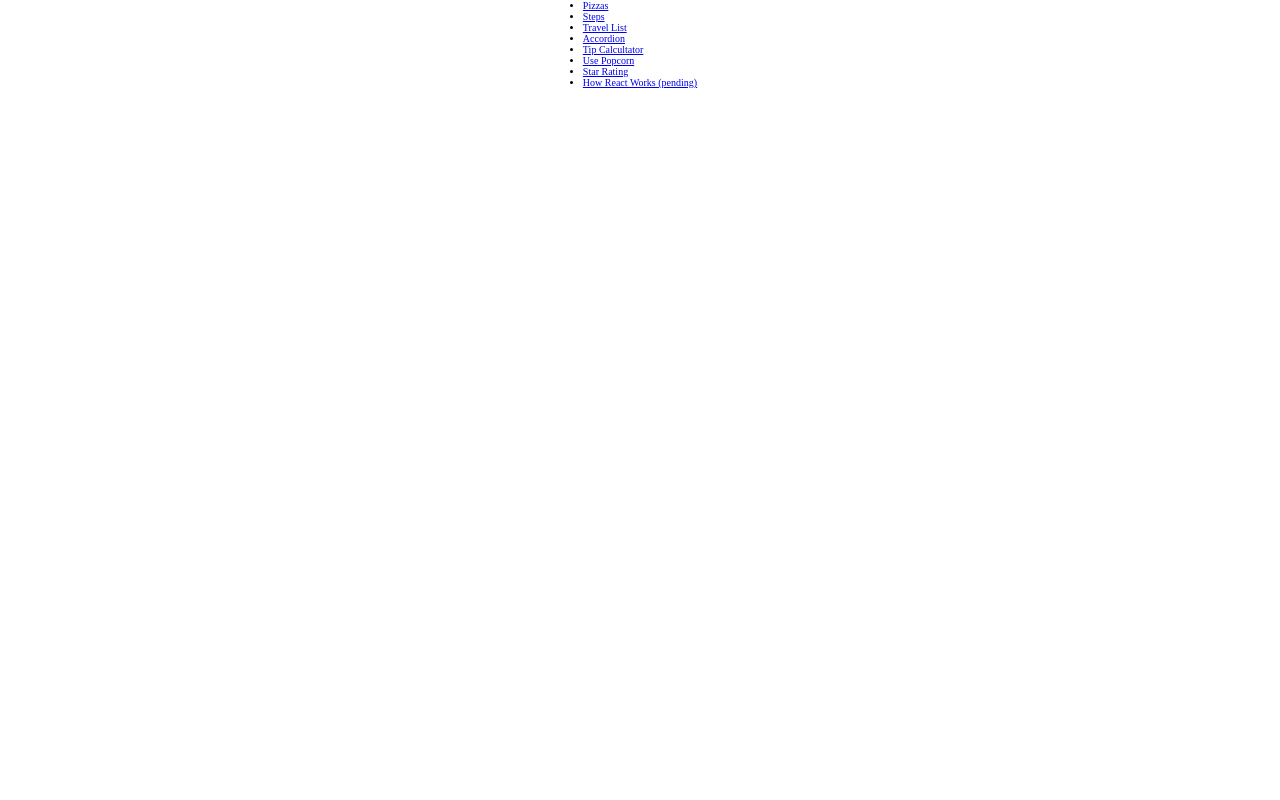
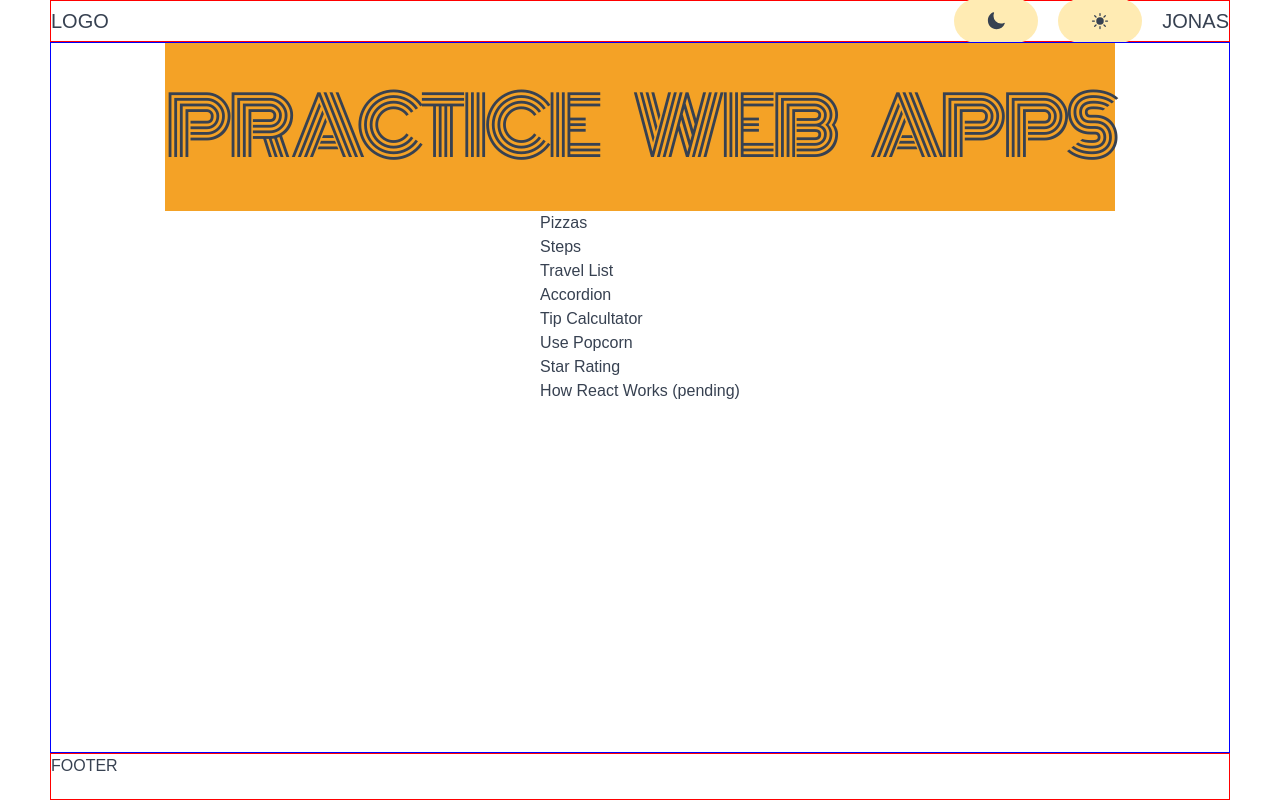
Before and after one commit to fkurusu7/learning_react, a React (Vite) app: page / in a window 1280 px wide. Built offline with nearby package versions, Linux system fonts and the light colour scheme.

Commit message:
style main app

```diff
--- a/src/App.jsx
+++ b/src/App.jsx
@@ -10,10 +10,12 @@ import CalcApp from "./apps/calculator/CalcApp";
 import UsePopcornApp from "./apps/usepopcorn/UsePopcornApp";
 import StartRating from "./apps/usepopcorn/StarRating";
 import HowReactWorks from "./apps/howreactworks/HowReactWorks";
+import GlobalStyles from "./ui/GlobalStyles";
 
 function App() {
   return (
     <BrowserRouter>
+      <GlobalStyles />
       <Routes>
         <Route path="/" element={<AppLayout />}>
           <Route index element={<MainApp />} />
--- a/src/ui/AppLayout.jsx
+++ b/src/ui/AppLayout.jsx
@@ -1,25 +1,43 @@
 import styled from "styled-components";
 import { Outlet } from "react-router-dom";
+import Header from "./Header";
 
 const StyledAppLayout = styled.div`
   display: flex;
-  justify-content: center;
+  justify-content: start;
   align-items: center;
   flex-direction: column;
+
+  height: 100vh;
+  padding: 0 5rem;
 `;
 
 const StyledMain = styled.main`
   display: flex;
-  justify-content: center;
+  flex-direction: column;
+  justify-content: start;
   align-items: center;
+
+  border: 1px solid blue;
+  height: 90vh; // Header is 4vh, footer 6vh
+  width: 100%;
+`;
+
+const Styledfooter = styled.footer`
+  border: 1px solid red;
+  height: 6vh;
+  width: 100%;
 `;
 
 function AppLayout() {
   return (
     <StyledAppLayout>
+      <Header />
       <StyledMain>
+        <h1>Practice Web Apps</h1>
         <Outlet />
       </StyledMain>
+      <Styledfooter>FOOTER</Styledfooter>
     </StyledAppLayout>
   );
 }
--- /dev/null
+++ b/src/ui/GlobalStyles.js
@@ -0,0 +1,270 @@
+import { createGlobalStyle, keyframes } from "styled-components";
+
+const GlobalStyles = createGlobalStyle`
+/* Colors adapted from https://tailwindcss.com/docs/customizing-colors */
+
+  :root {
+    &, &.light-mode{
+      /* Grey */
+      --color-grey-0: #fff;
+      --color-grey-50: #f9fafb;
+      --color-grey-100: #f3f4f6;
+      --color-grey-200: #e5e7eb;
+      --color-grey-300: #d1d5db;
+      --color-grey-400: #9ca3af;
+      --color-grey-500: #6b7280;
+      --color-grey-600: #4b5563;
+      --color-grey-700: #374151;
+      --color-grey-800: #1f2937;
+      --color-grey-900: #111827;
+      --color-black: #000;
+
+      --color-blue-100: #f0f9ff;
+      --color-blue-700: #0369a1;
+      --color-blue-800: #1e40af;
+      --color-green-100: #dcfce7;
+      --color-green-200: #bbf7d0;
+      --color-green-700: #15803d;
+      --color-green-800: #166534;
+      --color-yellow-100: #fef9c3;
+      --color-yellow-500: #f59e0b;
+      --color-yellow-700: #a16207;
+      --color-silver-100: #e5e7eb;
+      --color-silver-700: #374151;
+      --color-indigo-100: #e0e7ff;
+      --color-indigo-700: #4338ca;
+
+      --color-red-100: #fee2e2;
+      --color-red-200: #fecaca;
+      --color-red-300: #fca5a5;
+      --color-red-700: #b91c1c;
+      --color-red-800: #991b1b;
+      --color-pink-500: #ec4899;
+      --color-pink-600: #db2777;
+    }
+
+    // DARK MODE
+    &.dark-mode{
+      --color-grey-0: #18212f;
+      --color-grey-50: #111827;
+      --color-grey-100: #1f2937;
+      --color-grey-200: #374151;
+      --color-grey-300: #4b5563;
+      --color-grey-400: #6b7280;
+      --color-grey-500: #9ca3af;
+      --color-grey-600: #d1d5db;
+      --color-grey-700: #e5e7eb;
+      --color-grey-800: #f3f4f6;
+      --color-grey-900: #f9fafb;
+
+      --color-blue-100: #075985;
+      --color-blue-700: #e0f2fe;
+      --color-green-100: #166534;
+      --color-green-200: #15803d;
+      --color-green-700: #bbf7d0;
+      --color-green-800: #dcfce7;
+      --color-yellow-100: #854d0e;
+      --color-yellow-700: #fef9c3;
+      --color-silver-100: #374151;
+      --color-silver-700: #f3f4f6;
+      --color-indigo-100: #3730a3;
+      --color-indigo-700: #e0e7ff;
+
+      --color-red-100: #fee2e2;
+      --color-red-700: #b91c1c;
+      --color-red-800: #991b1b;
+
+      --backdrop-color: rgba(0, 0, 0, 0.3);
+
+      --shadow-sm: 0 1px 2px rgba(0, 0, 0, 0.4);
+      --shadow-md: 0px 0.6rem 2.4rem rgba(0, 0, 0, 0.3);
+      --shadow-lg: 0 2.4rem 3.2rem rgba(0, 0, 0, 0.4);
+
+      --image-grayscale: 0;
+      --image-opacity: 100%;
+    }
+
+    /* Blue */
+    --color-brand-50: #F7FBFF;
+    --color-brand-50-1: #F4FAFF;
+    --color-brand-100: #dbeafe;
+    --color-brand-200: #bfdbfe;
+    --color-brand-500: #3b82f6;
+    --color-brand-600: #2563eb;
+    --color-brand-700: #1d4ed8;
+    --color-brand-800: #1e40af;
+    --color-brand-900: #1e3a8a;
+
+    --backdrop-color: rgba(255, 255, 255, 0.1);
+
+    --shadow-sm: 0 1.5px 2px rgba(0, 0, 0, 0.06);
+    --shadow-md: 0 2px 3px rgba(0, 0, 0, .09);
+    --shadow-lg: 0 3px 4px rgba(0, 0, 0, 0.3);
+    --shadow-modal: 0 0 10px .1px rgba(0, 0, 0, .5);
+
+    --border-radius-tiny: 6px;
+    --border-radius-sm: 9px;
+    --border-radius-md: 12px;
+    --border-radius-lg: 15px;
+    --border-radius-full: 50%;
+
+    --padding-layout-x: 2rem;
+
+    /* Table Docs Layout Header/Rows */
+    /* di, dName, date, resp, clnt, actns */
+    --table-layout: 0.4fr 2.2fr 1.1fr 2.2fr 1.5fr 1.5fr;
+    --table-layout-padding: 1.4rem 2.4rem;
+    /* di, dName, date, resp, actns */
+    --table-layout-850: 0.2fr 2.1fr 1.1fr 2.1fr 1.3fr 1.3fr;
+    --table-layout-padding-850: 1.3rem 1.5rem;
+    /* di, dName, date, actns */
+    --table-layout-600: 0.3fr 1.5fr 1fr 1.2fr;
+    --table-layout-padding-600: 1rem 1.2rem;
+  }
+
+  *,
+  *::before,
+  *::after {
+    box-sizing: border-box;
+    padding: 0;
+    margin: 0;
+
+    /* Creating animations for dark mode */
+    /* transition: background-color 0.3s, border 0.3s; */
+    transition: all 0.2s ease-in-out;
+  }
+
+  html {
+    font-size: 62.5%;
+  }
+
+  body {
+    background-color: var(--color-grey-0);
+    color: var(--color-grey-700);
+    font-family: "Sono", sans-serif;
+
+    /* transition: color 0.3s, background-color 0.3s; */
+    transition: all 0.2s ease-in-out;
+    min-height: 100vh;
+    line-height: 1.5;
+    font-size: 1.6rem;
+  }
+
+  input,
+  button,
+  textarea,
+  select {
+    font: inherit;
+    color: inherit;
+  }
+
+  // Handles Errors for FormRow inputs
+  input.error,
+  input.error:focus,
+  input.error:not(:placeholder-shown),
+  textarea.error,
+  textarea.error:focus,
+  textarea.error:not(:placeholder-shown) {
+    /* background-color: var(--color-red-100); */
+    outline: 1px solid var(--color-red-700) !important;
+  }
+  input.error + label,
+  textarea.error + label{
+    color: var(--color-red-700) !important;
+  }
+
+  input.error + span,
+  input.error:focus + span,
+  input.error:not(:placeholder-shown) + span{
+    color: var(--color-red-700);
+  }
+  // Handles Errors for FormRow inputs
+
+
+  button {
+    cursor: pointer;
+  }
+
+  *:disabled {
+    cursor: not-allowed;
+  }
+
+  select:disabled,
+  input:disabled {
+    background-color: var(--color-grey-50);
+    color: var(--color-grey-500);
+  }
+
+  button:focus,
+  textarea:focus,
+  select:focus {
+    outline: .07rem solid var(--color-brand-500);
+  }
+
+  /* Parent selector */
+  button:has(svg) {
+    line-height: 0;
+  }
+
+  a {
+    color: inherit;
+    text-decoration: none;
+  }
+
+  ul {
+    list-style: none;
+  }
+
+  p,
+  h1,
+  h2,
+  h3,
+  h4,
+  h5,
+  h6 {
+    overflow-wrap: break-word;
+    hyphens: auto;
+  }
+
+  img {
+    max-width: 100%;
+    /* For dark mode */
+    filter: grayscale(var(--image-grayscale)) opacity(var(--image-opacity));
+  }
+
+  /* Style to apply when document in main page is not yet finished */
+  .pending > * {
+    color: var(--color-grey-500);
+    font-weight: 400;
+    font-size: 1.4rem;
+  }
+
+  /* hide download icon from preview (pdf) document */
+  #pdf-download, #header-bar{
+    display: none;
+  }
+
+  #pdf-controls{
+    z-index: 99;
+  }
+
+  /* TOOLTIP STYLES */
+  .hk-tooltip {
+    color: var(--color-grey-500);
+    border: 1px solid var(--color-brand-400);
+    background-color: var(--color-grey-100);
+  }
+  /* TOOLTIP STYLES */
+
+`;
+
+export const FadeInAnimation = keyframes`
+  0% {
+    opacity:0;
+  }
+  100% {
+    opacity:1;
+  }
+`;
+
+export default GlobalStyles;
--- /dev/null
+++ b/src/ui/Header.jsx
@@ -0,0 +1,42 @@
+import styled from "styled-components";
+import { HiMoon, HiSun } from "react-icons/hi2";
+
+const StyledHeader = styled.header`
+  border: 1px solid red;
+  font-size: 2rem;
+  padding: 2rem 0;
+  width: 100%;
+  height: 4vh;
+
+  display: flex;
+  align-items: center;
+  justify-content: space-between;
+`;
+
+const StyledLogo = styled.div``;
+
+const StyledOptions = styled.div`
+  display: flex;
+  align-items: center;
+  justify-content: center;
+  gap: 2rem;
+`;
+
+function Header() {
+  return (
+    <StyledHeader>
+      <StyledLogo>LOGO</StyledLogo>
+      <StyledOptions>
+        <button>
+          <HiMoon />
+        </button>
+        <button>
+          <HiSun />
+        </button>
+        <p>JONAS</p>
+      </StyledOptions>
+    </StyledHeader>
+  );
+}
+
+export default Header;
```
